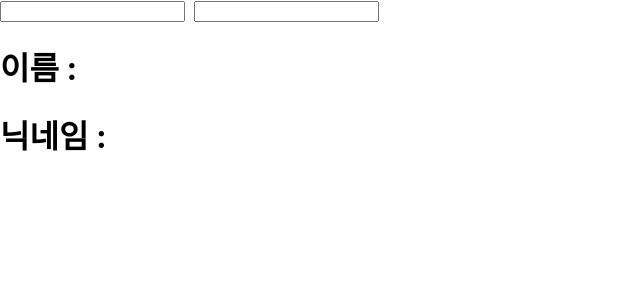
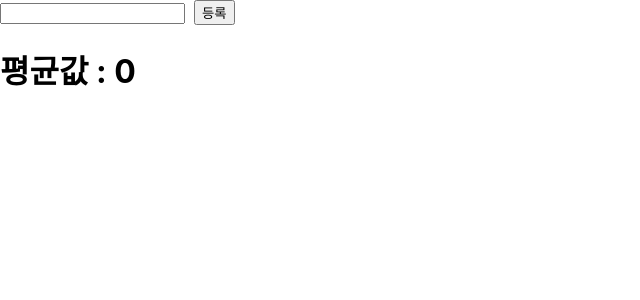
Before and after one commit to dohy-9443/React-study, a React (Create React App) app in the folder hooks-tutorial/: page / in a window 1280 px wide. Shown: the top 300 px of the page, without its empty margins (0-640 px from the left). Built offline with nearby package versions, Linux system fonts and the light colour scheme.

Commit message:
useMemo App

```diff
--- a/hooks-tutorial/src/App.js
+++ b/hooks-tutorial/src/App.js
@@ -1,8 +1,8 @@
 import React from "react";
-import Info from "./Info";
+import Average from "./Average";
 
 const App = () => {
-  return <Info />;
+  return <Average />;
 };
 
 export default App;
```
